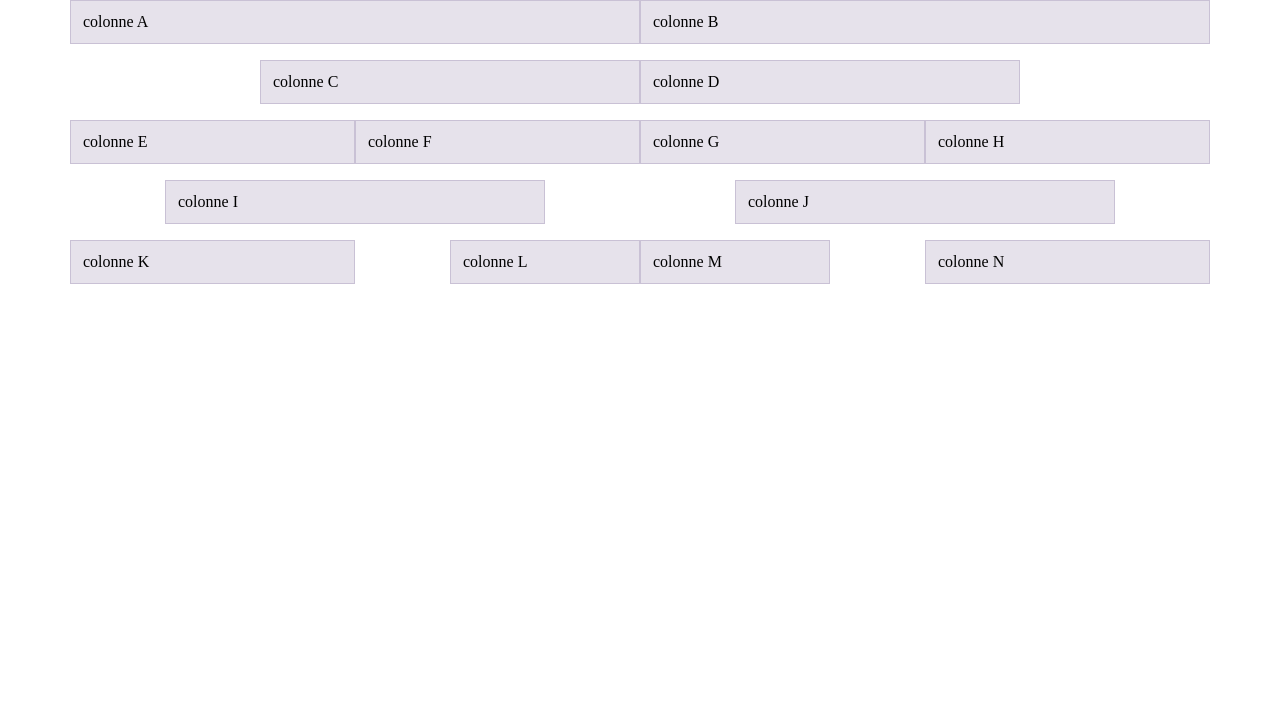
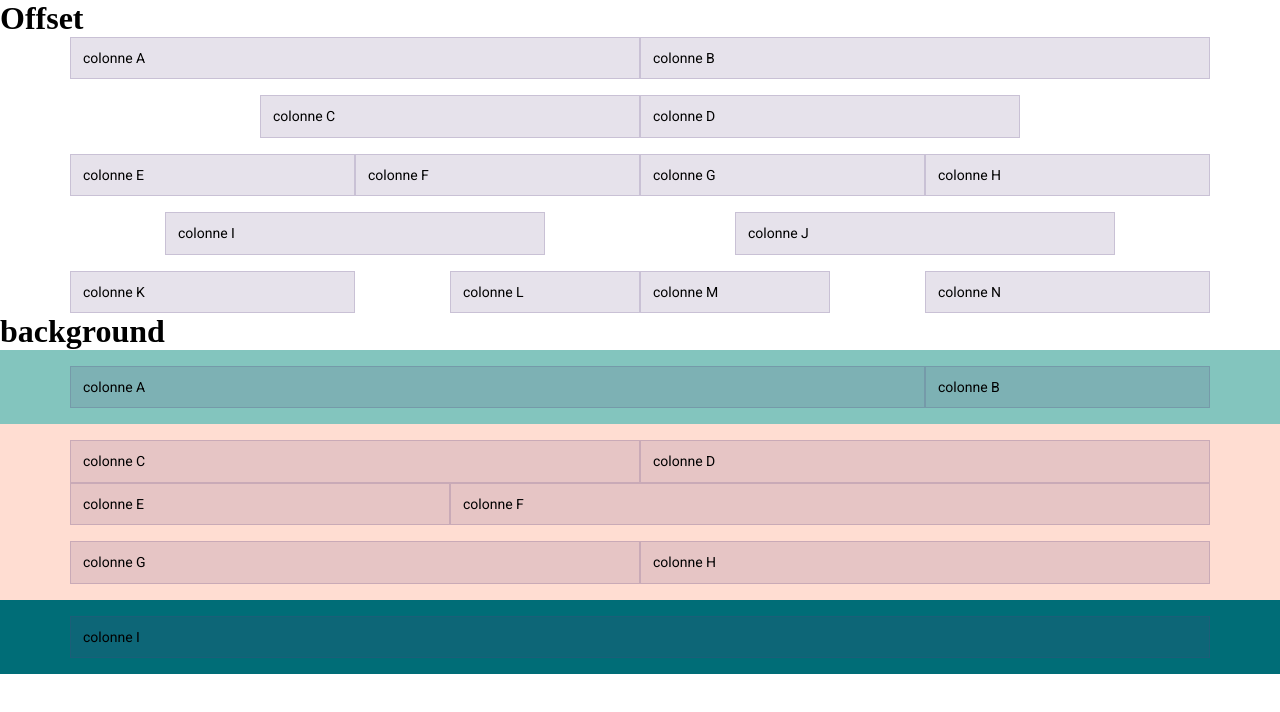
Before and after one commit to eikon-frontend-students/imd2-exercice-bootstrap-6-despairpanta, a website built with Parcel: page src/index.html in a window 1280 px wide. Built offline with nearby package versions, Linux system fonts and the light colour scheme.

Commit message:
rajout background html et css

```diff
--- a/src/index.html
+++ b/src/index.html
@@ -13,6 +13,10 @@
     <link rel="stylesheet" href="scss/main.scss" />
   </head>
   <body>
+    <!-- offset -->
+
+    <h1>Offset</h1>
+
     <div class="container">
       <div class="row">
         <div class="col-6">colonne A</div>
@@ -44,6 +48,42 @@
       </div>
     </div>
 
+    <!-- background -->
+
+    <h1>background</h1>
+
+    <header class="light-blue">
+      <div class="container">
+        <div class="row">
+          <div class="col-12 col-sm-8 col-lg-9">colonne A</div>
+          <div class="col-12 col-sm-4 col-lg-3">colonne B</div>
+        </div>
+      </div>
+    </header>
+
+    <main class="orange">
+      <div class="container">
+        <div class="row">
+          <div class="col-12 col-md-6 col-xl-6">colonne C</div>
+          <div class="col-12 col-md-6 col-xl-6">colonne D</div>
+          <div class="col-12 col-md-6 col-xl-4">colonne E</div>
+          <div class="col-12 col-md-6 col-xl-8">colonne F</div>
+        </div>
+        <div class="row">
+          <div class="col-12 col-lg-6">colonne G</div>
+          <div class="col-12 col-lg-6">colonne H</div>
+        </div>
+      </div>
+    </main>
+
+    <footer class="dark-blue">
+      <div class="container">
+        <div class="row">
+          <div class="col-12">colonne I</div>
+        </div>
+      </div>
+    </footer>
+
     <script src="js/main.js" type="module"></script>
   </body>
 </html>
--- a/src/scss/main.scss
+++ b/src/scss/main.scss
@@ -26,3 +26,26 @@ video {
   background-color: rgba(86, 61, 124, 0.15);
   border: 1px solid rgba(86, 61, 124, 0.2);
 }
+
+div {
+  font-family: Roboto;
+  font-size: 14px;
+  font-weight: 400;
+  line-height: 16.41px;
+  text-align: left;
+}
+
+.light-blue {
+  padding: 16px 0;
+  background: #83c5be;
+}
+
+.orange {
+  padding: 16px 0;
+  background: #ffddd2;
+}
+
+.dark-blue {
+  padding: 16px 0;
+  background: #006d77;
+}
```
